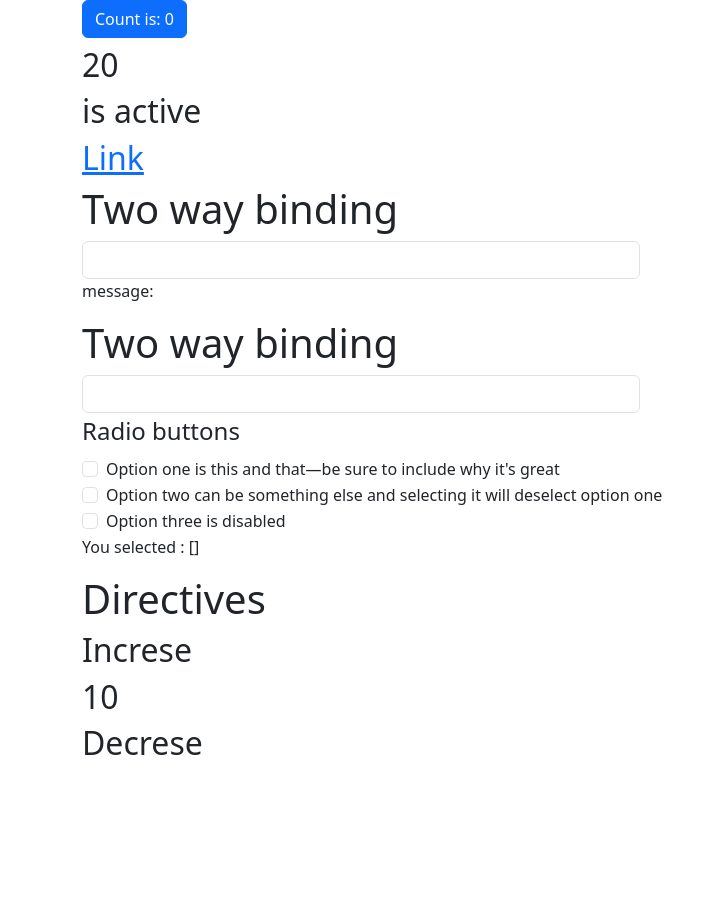
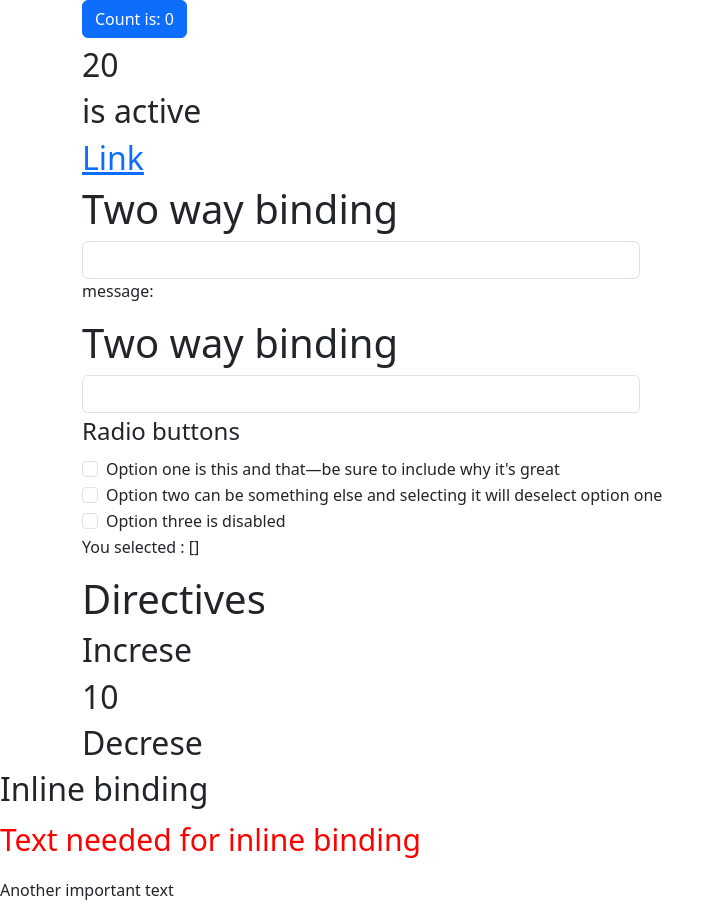
Before and after one commit to bmalvo/VueJS-introduction, a Vue app in the folder VueJS-CrashCourse/: page / in a window 1280 px wide. Shown: the whole page, without its empty margins (0-725 px from the left). Before the commit the page ends 800 px from the top, so only its background shows below. Built offline with nearby package versions, Linux system fonts and the light colour scheme.

Commit message:
inline binding

```diff
--- a/VueJS-CrashCourse/src/App.vue
+++ b/VueJS-CrashCourse/src/App.vue
@@ -8,6 +8,7 @@ const number = ref(10);
 const isActive = true;
 const url = 'https://edwindiaz.com'
 const options = ref([])
+const fontSize = 30;
 
 
 const increment = () => {
@@ -88,5 +89,19 @@ onMounted(() => {
   <h2 @click="number--">Decrese</h2>
 </div>
 
+
+<!-- Inline binding -->
+
+<h2>Inline binding</h2>
+
+<p :style="{ color:'red', fontSize: fontSize + 'px'}">Text needed for inline binding</p>
+<p :style="firstStyle">Another important text</p>
+
 </template>
-<style scoped></style>
+
+<style scoped>
+.firstStyle{
+  color:blueviolet;
+  font-style: italic;
+}
+</style>
```
